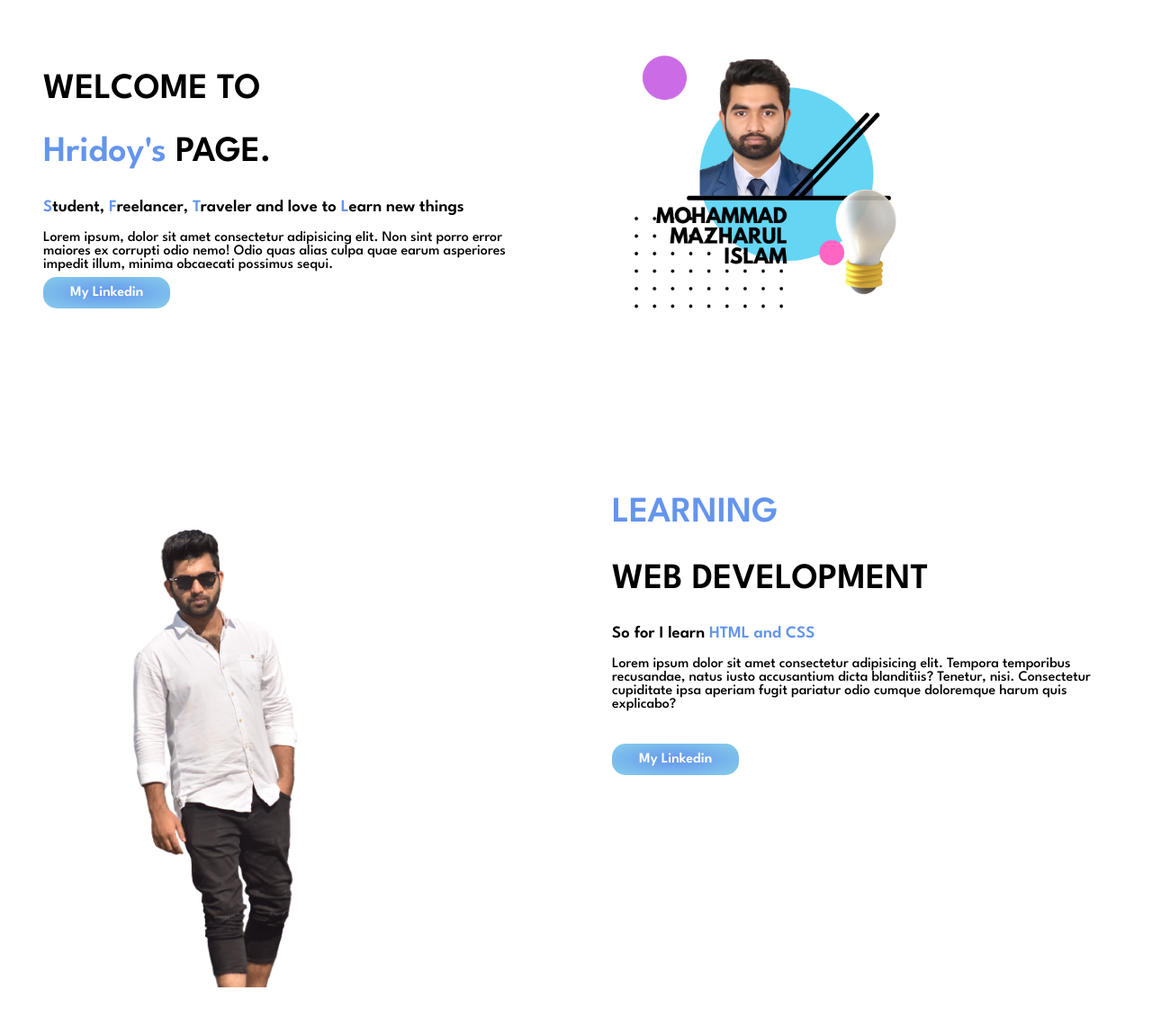
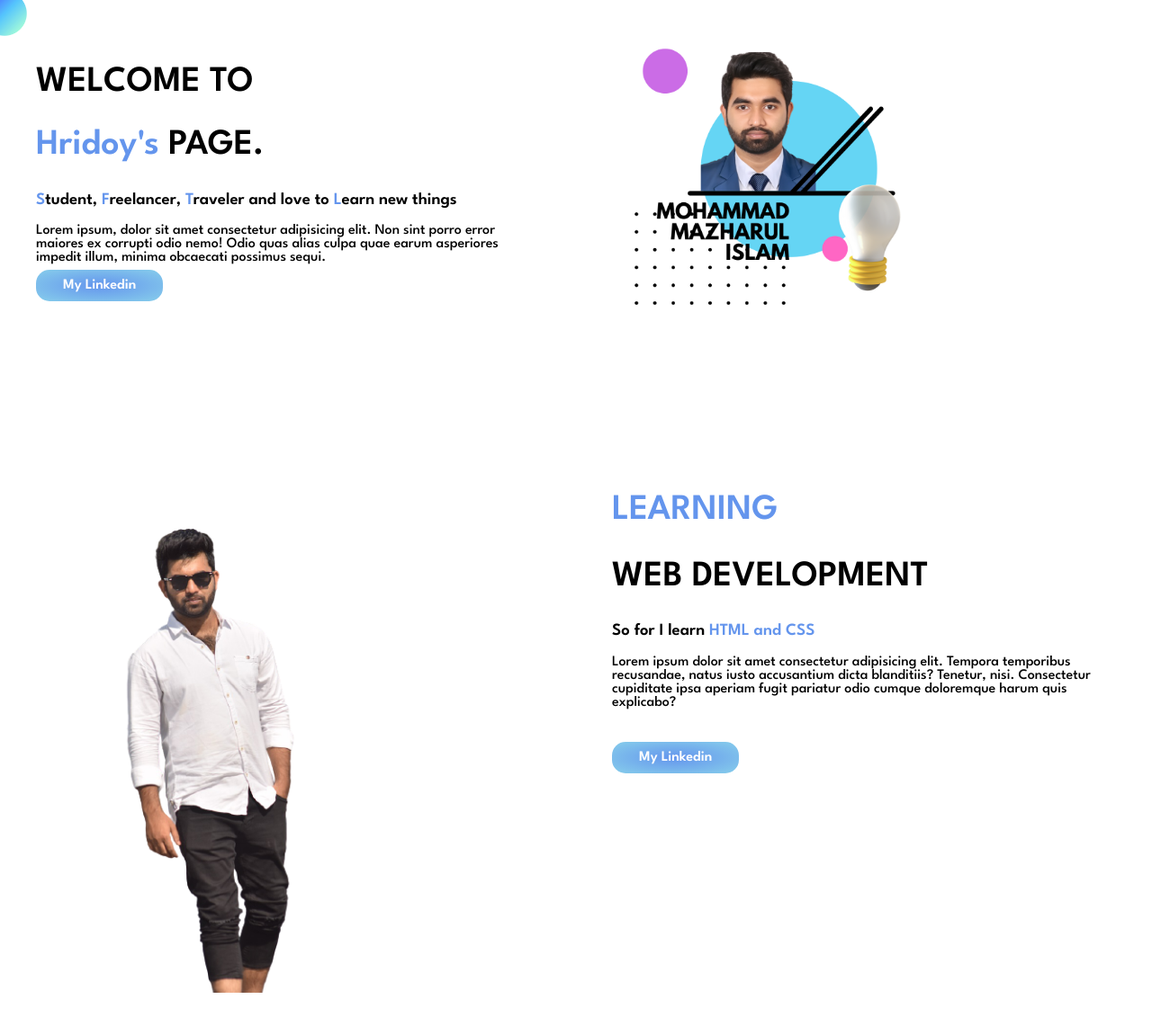
Before and after one commit to MohammadMazharulislam/project_1, a plain HTML site: page index.html in a window 1280 px wide. Shown: the top 1151 px of the page at 90% size. Drawn offline with Linux system fonts and the light colour scheme.

Commit message:
background add

```diff
--- a/index.html
+++ b/index.html
@@ -13,7 +13,7 @@
 </head>
 
     <body>
-        <section>
+        <section class="bc1">
             <div class="sec-1">
                 <h1>WELCOME TO</h1>
                 <h1><span class="name-color">Hridoy's</span> PAGE.</h1>
@@ -25,7 +25,7 @@
                 <img src="picture/Mohammad mazharul islam.png" alt="hridoy's picture">
             </div>
         </section>
-        <section>
+        <section class="bc2">
             <div class="sec-2">
                 <img src="picture/h2.png" alt="hridoy's picture">
             </div>
--- a/style.css
+++ b/style.css
@@ -1,5 +1,6 @@
 body{
     font-family: 'League Spartan', sans-serif;
+    margin: 0;
 }
 h1{
     font-size: 40px;
@@ -75,3 +76,17 @@ section{
     border-top-right-radius: 15px;
     box-shadow: 10px 10px 40px gray;
 }
+.bc1{
+    background-image: url(picture/bc.png);
+    background-repeat: no-repeat;
+    background-size: 50px;
+    background-position: -20px -10px;
+}
+.bc2{
+    background-image: url(picture/bc1.png);
+    background-repeat: no-repeat;
+    background-size: 300px;
+    background-position: left;
+    background-position-x: -50% ;
+
+}
```
Also changed, not shown: Picture/bc.png (added), Picture/bc1.png (added).
